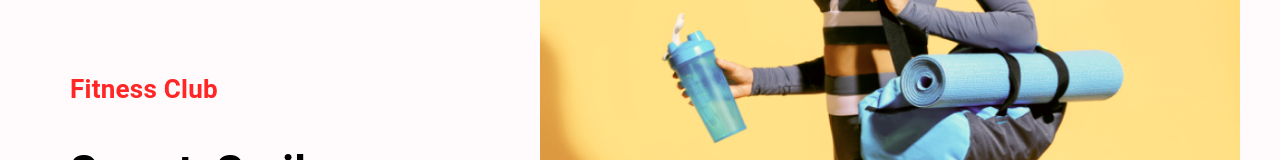
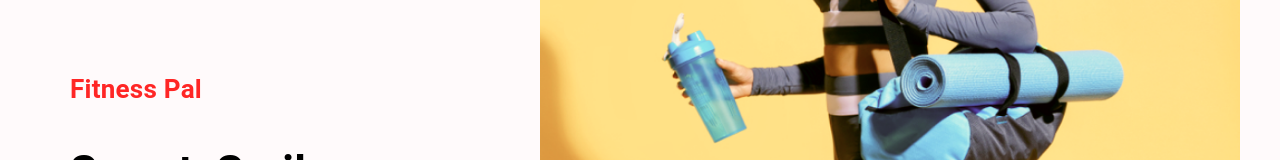
Before and after one commit to Rishiroy12/gym_excercises, a React (Create React App) app: page / in a window 1280 px wide. Shown: the part 249-409 px from the top of the page. Built offline with nearby package versions, Linux system fonts and the light colour scheme.

Commit message:
Name Changing

```diff
--- a/src/components/HeroBanner.js
+++ b/src/components/HeroBanner.js
@@ -5,7 +5,7 @@ import HeroBannerImage from '../assets/images/banner.png';
 
 const HeroBanner = () => (
   <Box sx={{ mt: { lg: '212px', xs: '70px' }, ml: { sm: '50px' } }} position="relative" p="20px">
-    <Typography color="#FF2625" fontWeight="600" fontSize="26px">Fitness Club</Typography>
+    <Typography color="#FF2625" fontWeight="600" fontSize="26px">Fitness Pal</Typography>
     <Typography fontWeight={700} sx={{ fontSize: { lg: '44px', xs: '40px' } }} mb="23px" mt="30px">
       Sweat, Smile <br />
       And Repeat
```
